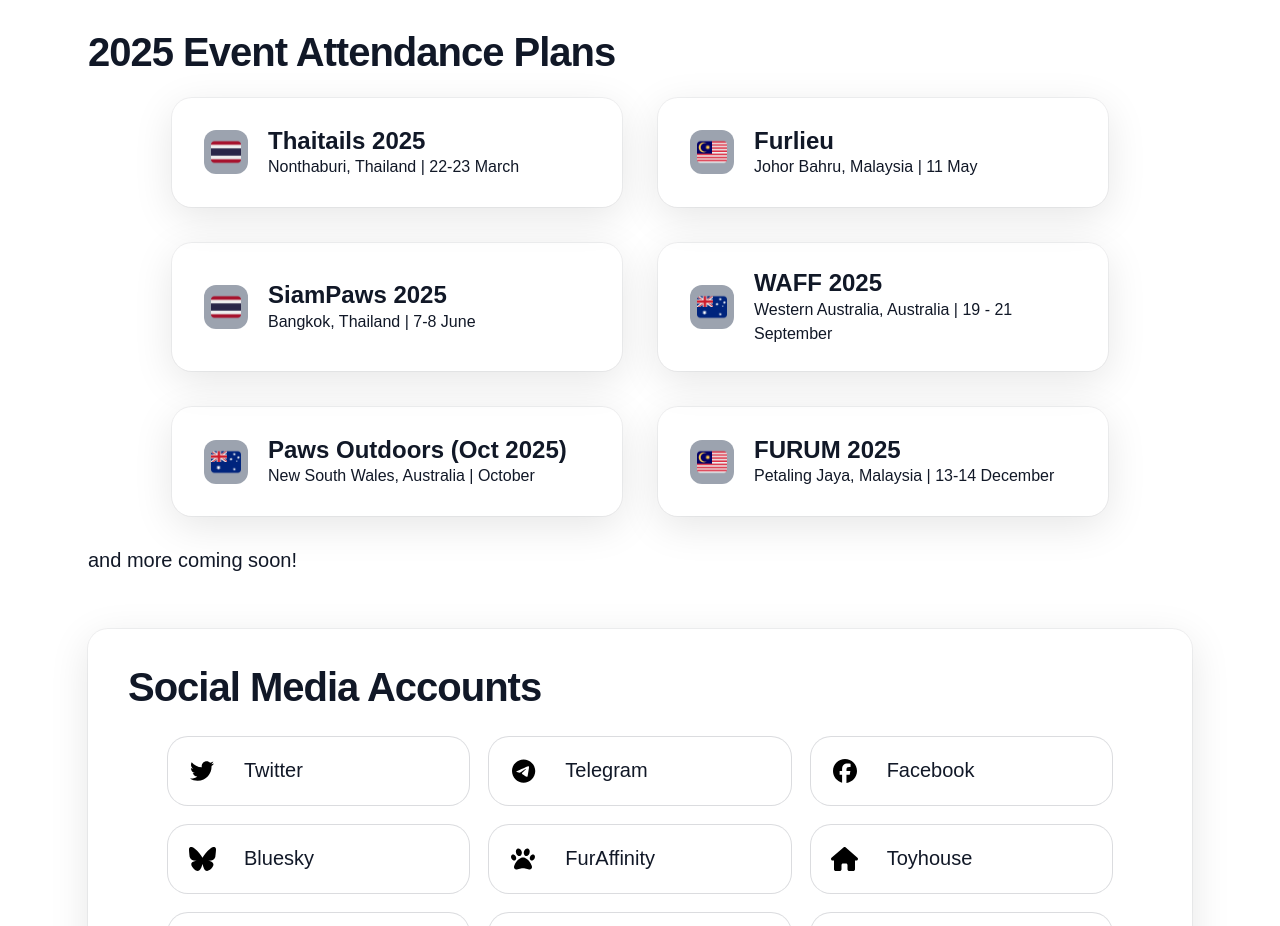
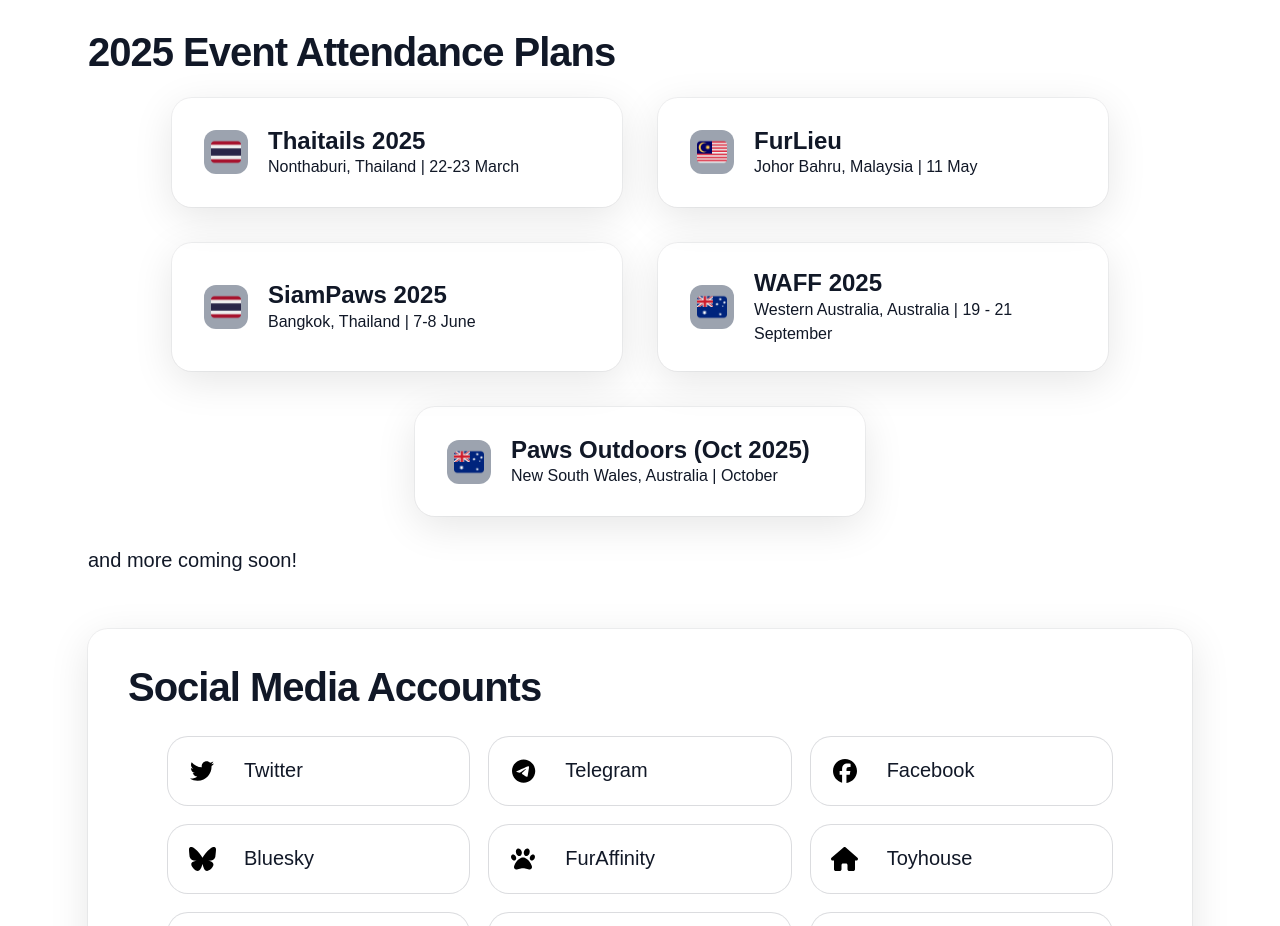
Before and after one commit to PemapolS/flowdy-site, a React (Vite) app: page / in a window 1280 px wide. Shown: the part 1120-2046 px from the top of the page. Built offline with nearby package versions, Linux system fonts and the light colour scheme; a web font is replaced by a local one.

Commit message:
event rem

```diff
--- a/src/constants/index.js
+++ b/src/constants/index.js
@@ -42,7 +42,7 @@
     },
         {
         imgURL: flagMY,
-        label: "Furlieu",
+        label: "FurLieu",
         location: "Johor Bahru, Malaysia",
         date: "11 May"
     },
@@ -63,13 +63,13 @@
         label: "Paws Outdoors (Oct 2025)",
         location: "New South Wales, Australia",
         date: "October"
-    },
-    {
-        imgURL: flagMY,
-        label: "FURUM 2025",
-        location: "Petaling Jaya, Malaysia",
-        date: "13-14 December"
     }
+    // {
+    //     imgURL: flagMY,
+    //     label: "FURUM 2025",
+    //     location: "Petaling Jaya, Malaysia",
+    //     date: "13-14 December"
+    // }
 ]
 
 export const socials = [
```
